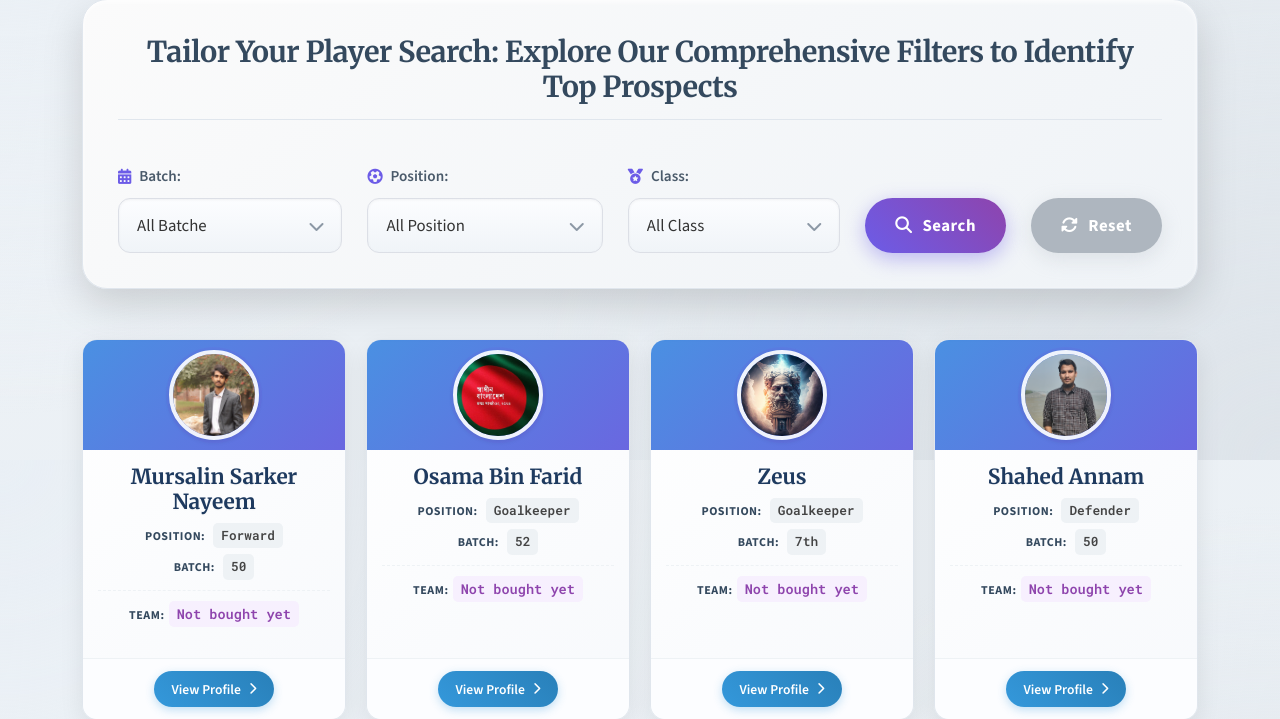
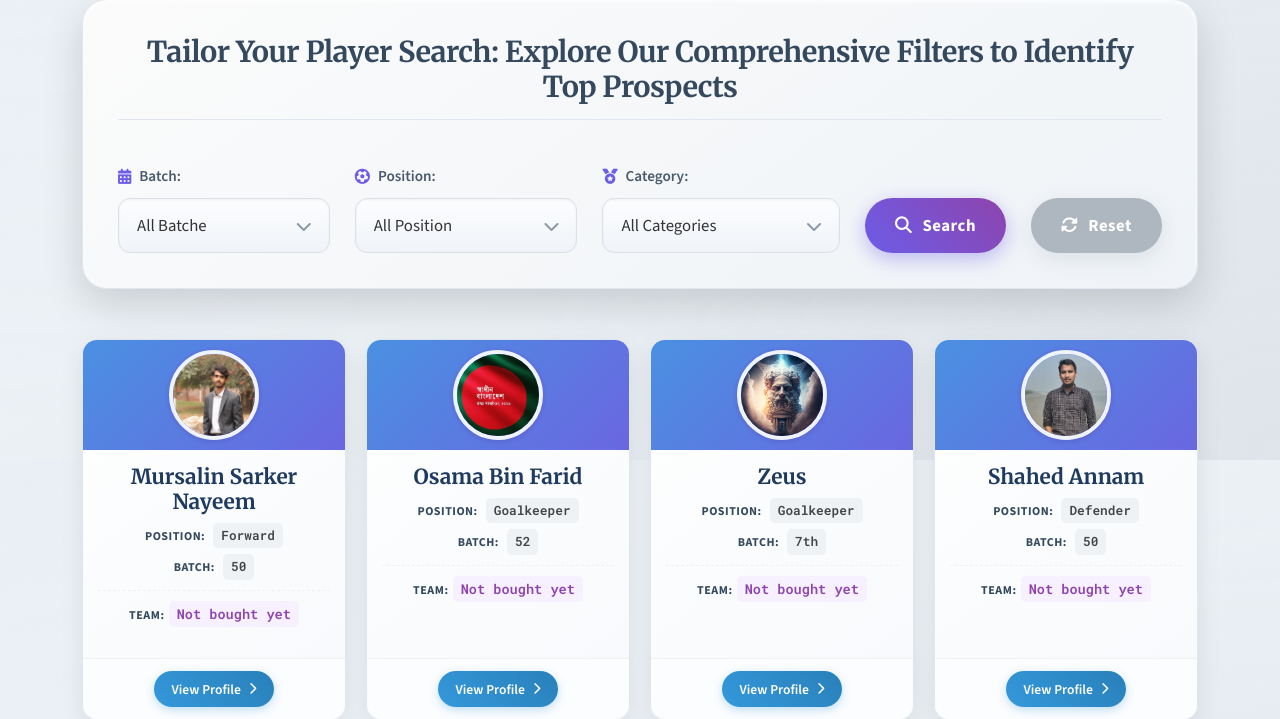
Before and after one commit to ShahedAnnam/CPL_Football_Draft, a Django app: page /player/list/ in a window 1280 px wide. Shown: the part 340-1059 px from the top of the page. Run offline with Django 5.2, Linux system fonts and the light colour scheme; a user stored in the database is signed in; data comes from the database, SQL or seed files in the repository; both versions use the stored data as it was after the commit.

Commit message:
add player category,add authority

```diff
--- a/CPL/player/models.py
+++ b/CPL/player/models.py
@@ -20,6 +20,13 @@ class Player(models.Model):
     assigned_team = models.CharField(max_length=100, default="Not bought yet")
     registered_at = models.DateTimeField(auto_now_add=True)
     current_price = models.IntegerField(default=0)
+    CATEGORY_CHOICES = [
+        ('A', 'Category A'),
+        ('B', 'Category B'),
+        ('C', 'Category C'),
+    ]
+    player_class = models.CharField(max_length=1, choices=CATEGORY_CHOICES, blank=True, null=True)
+
 
 
     def __str__(self):
--- a/CPL/player/urls.py
+++ b/CPL/player/urls.py
@@ -1,12 +1,11 @@
 from django.urls import path
-from . import views  # Import views from the player app
-
+from . import views
 
 app_name = 'player'
 
 urlpatterns = [
-    path('', views.dashboard, name='dashboard'),
+    path('dashboard/', views.dashboard, name='dashboard'),
+    path('complete-profile/', views.complete_profile, name='complete_profile'),
     path('list/', views.player_list, name='player_list'),
-    path('profile/', views.player_profile, name='player_profile'),
-    path('complete-profile/', views.complete_profile, name='complete_profile')
+    path('profile/<int:player_id>/', views.player_profile, name='player_profile'),  # ✅ renamed
 ]
--- a/CPL/player/views.py
+++ b/CPL/player/views.py
@@ -1,4 +1,4 @@
-from django.shortcuts import render, redirect
+from django.shortcuts import render, redirect, get_object_or_404
 from django.contrib.auth.decorators import login_required
 from .models import Player
 from .forms import PlayerProfileForm
@@ -8,42 +8,36 @@ def dashboard(request):
     player = Player.objects.filter(user=request.user).first()
     return render(request, 'player/dashboard.html', {'player': player})
 
-
-
 @login_required
 def player_list(request):
     batch_filter = request.GET.get('batch', None)
     position_filter = request.GET.get('position', None)
-    class_filter = request.GET.get('player_class', None) # Get the new class filter
+    category_filter = request.GET.get('player_category', None)  # changed here
 
     players = Player.objects.all()
 
     if batch_filter:
         players = players.filter(batch=batch_filter)
-
     if position_filter:
         players = players.filter(playing_position=position_filter)
+    if category_filter:
+        players = players.filter(player_class=category_filter)  # player_class remains, just filter key changed
 
-    if class_filter:
-        # Assuming 'player_class' is a field in your Player model
-        players = players.filter(player_class=class_filter)
-    elif class_filter == '': # Handle 'All' option for radio buttons
-        players = players # Do nothing, show all
-
-    # Prepare batches for the filter dropdown (45 to 60)
     all_batches = list(range(45, 61))
+    category_choices = Player.CATEGORY_CHOICES  # pass category choices to template
 
     return render(request, 'player/player_list.html', {
         'players': players,
         'batch_filter': batch_filter,
         'position_filter': position_filter,
-        'class_filter': class_filter, # Pass the new filter
+        'category_filter': category_filter,  # changed here
         'all_batches': all_batches,
+        'category_choices': category_choices,  # changed here
     })
 
 @login_required
-def player_profile(request):
-    player = Player.objects.filter(user=request.user).first()
+def player_profile(request, player_id):  # still shows any profile by ID
+    player = get_object_or_404(Player, id=player_id)
     return render(request, 'player/player_profile.html', {'player': player})
 
 @login_required
@@ -59,6 +53,6 @@ def complete_profile(request):
             profile = form.save(commit=False)
             profile.user = request.user
             profile.save()
-            return redirect('player:dashboard')  # or your desired redirect
+            return redirect('player:dashboard')
 
     return render(request, 'player/complete_profile.html', {'form': form})
--- a/CPL/templates/player/dashboard.html
+++ b/CPL/templates/player/dashboard.html
@@ -37,7 +37,7 @@
             <div class="dashboard-section border-warning text-center">
                 <h5>My Profile</h5>
                 <p>Check your submitted details and update if needed.</p>
-                <a href="{% url 'player:player_profile' %}" class="btn btn-warning mt-2"
+                <a href="{% url 'player:player_profile' player.id %}" class="btn btn-warning mt-2"
                    style="padding: 10px 24px; border-radius: 10px; font-weight: 500;">
                     View My Profile
                 </a>
--- a/CPL/templates/player/player_list.html
+++ b/CPL/templates/player/player_list.html
@@ -47,13 +47,12 @@
 
             {# --- NEW: Class Filter as a Select Dropdown --- #}
             <div class="filter-group">
-                <label for="class-filter" class="filter-label"><i class="fas fa-medal"></i> Class:</label> {# Using a medal icon for class #}
+    <label for="category-filter" class="filter-label"><i class="fas fa-medal"></i> Category:</label>
     <div class="custom-select-wrapper">
-                    <select id="class-filter" name="player_class" class="filter-select">
-                        <option value="">All Class</option>
-                        {# Assuming Player.CLASS_CHOICES is available and correctly structured (e.g., [('A', 'Class A'), ('B', 'Class B'), ('C', 'Class C')]) #}
-                        {% for choice_value, choice_label in players.first.CLASS_CHOICES %}
-                            <option value="{{ choice_value }}" {% if class_filter == choice_value %}selected{% endif %}>
+        <select id="category-filter" name="player_category" class="filter-select">
+            <option value="">All Categories</option>
+            {% for choice_value, choice_label in category_choices %}
+                <option value="{{ choice_value }}" {% if category_filter == choice_value %}selected{% endif %}>
                     {{ choice_label }}
                 </option>
             {% endfor %}
@@ -95,9 +94,10 @@
                     </p>
                 </div>
                 <div class="player-card-footer">
-                    <a href="{% url 'player:player_profile' %}?player_id={{ player.id }}" class="view-profile-button">
+                    <a href="{% url 'player:player_profile' player.id %}" class="view-profile-button">
     View Profile <i class="fas fa-chevron-right"></i>
 </a>
+
                 </div>
             </div>
             {% endfor %}
--- a/CPL/templates/player/player_profile.html
+++ b/CPL/templates/player/player_profile.html
@@ -20,6 +20,7 @@
                     <p class="card-text"><strong>Position:</strong> {{ player.playing_position }}</p>
                     <p class="card-text"><strong>Batch:</strong> {{ player.batch }}</p>
                     <p class="card-text"><strong>Contact:</strong> {{ player.contact_number }}</p>
+                    <p class="card-text"><strong>Category:</strong> {{ player.player_class }}</p>
                     <p class="card-text"><strong>Assigned Team:</strong> {{ player.assigned_team }}</p>
                     <p class="card-text"><strong>Registered At:</strong> {{ player.registered_at }}</p>
                 </div>
```
Also changed, not shown: CPL/authority/urls.py (+4 -4 lines), CPL/authority/views.py (+21 -3 lines), CPL/templates/authority/dashboard.html (+36 -2 lines), CPL/CPL/settings.py (line endings or trailing spaces), CPL/db.sqlite3, CPL/media/profile_pics/0b426d2ed0dfa40b7c7c747cc7779b1a09fde88e69eeb8fc36887239874cca8d_9.jpg (added), CPL/player/migrations/0006_player_player_class.py (added). Lines whose indentation alone changed are shown as unchanged.
